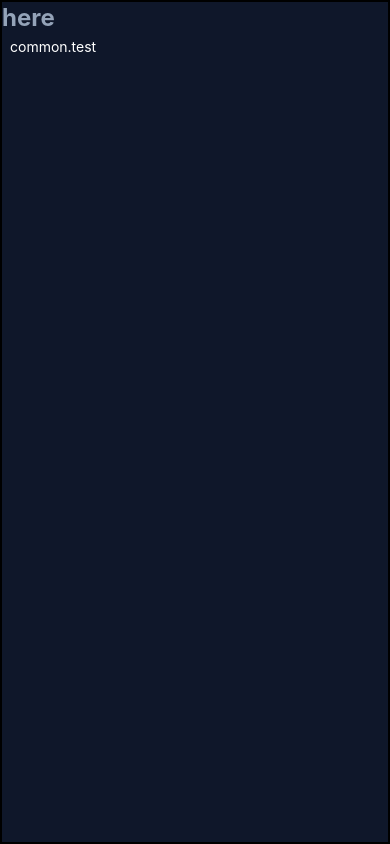
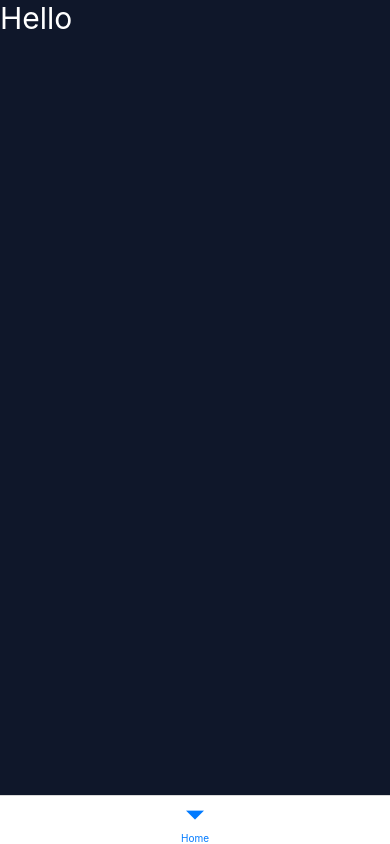
Before and after one commit to takuyahirata23/tracker-mobile, a React Native app: screen /Home in a window 390 px wide. Built offline with nearby package versions, Linux system fonts and the light colour scheme.

Commit message:
Config: BottomTabNavigator and icon

```diff
--- a/App.tsx
+++ b/App.tsx
@@ -1,16 +1,14 @@
 import React from 'react'
-import { SafeAreaView, StatusBar, Text } from 'react-native'
-import { useTranslation } from 'react-i18next'
+import { StatusBar } from 'react-native'
+import { NavigationContainer } from '@react-navigation/native'
 
-import Button from '~/components/Button'
+import BottomTabNavigator from '~/navigations/BottomTabNavigator'
 
 export default function App() {
-  const { t } = useTranslation()
   return (
-    <SafeAreaView className="bg-bg-primary border-2 flex-1">
+    <NavigationContainer>
       <StatusBar barStyle="light-content" />
-      <Text className="font-bold text-2xl text-primary">here</Text>
-      <Button>{t('common.test')}</Button>
-    </SafeAreaView>
+      <BottomTabNavigator />
+    </NavigationContainer>
   )
 }
--- a/babel.config.js
+++ b/babel.config.js
@@ -11,6 +11,8 @@ module.exports = {
           '~/components': './src/components',
           '~/functions': './src/functions',
           '~/procedures': './src/procedures',
+          '~/navigations': './src/navigations',
+          '~/screens': './src/screens',
         },
       },
     ],
--- /dev/null
+++ b/src/navigations/BottomTabNavigator.tsx
@@ -0,0 +1,18 @@
+import React from 'react'
+import { createBottomTabNavigator } from '@react-navigation/bottom-tabs'
+
+import HomeScreen from '~/screens/HomeScreen'
+
+const BottomTab = createBottomTabNavigator()
+
+export default function BottomTabNavigator() {
+  return (
+    <BottomTab.Navigator
+      screenOptions={{
+        headerShown: false,
+      }}
+    >
+      <BottomTab.Screen name="Home" component={HomeScreen} />
+    </BottomTab.Navigator>
+  )
+}
--- /dev/null
+++ b/src/screens/HomeScreen.tsx
@@ -0,0 +1,12 @@
+import React from 'react'
+import { SafeAreaView } from 'react-native'
+
+import { Text } from 'react-native'
+
+export default function HomeScreen() {
+  return (
+    <SafeAreaView className="bg-bg-primary flex-1">
+      <Text className="text-secondary text-3xl">Hello</Text>
+    </SafeAreaView>
+  )
+}
--- a/tsconfig.json
+++ b/tsconfig.json
@@ -11,6 +11,8 @@
       "~/components*": ["src/components/*"],
       "~/functions*": ["src/functions/*"],
       "~/procedures*": ["src/procedures/*"],
+      "~/screens*": ["src/screens/*"],
+      "~/navigations*": ["src/navigations/*"],
     }
   }
 }
```
Also changed, not shown: package.json (+9 -2 lines), 3 other files (tests, documents, lock files or other folders).
